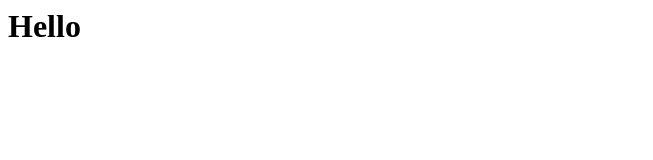
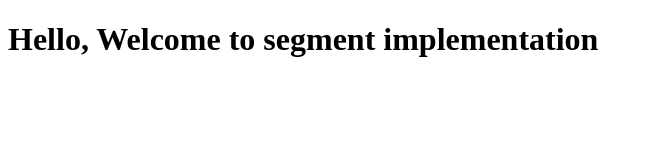
Before and after one commit to indal010/Segment, a plain HTML site: page index.html in a window 1280 px wide. Shown: the whole page, without its empty margins (0-653 px from the left). Drawn offline with Linux system fonts and the light colour scheme.

Commit message:
Message addition

```diff
--- a/index.html
+++ b/index.html
@@ -1 +1,9 @@
-<h1>Hello</h1>
+<!DOCTYPE html>
+<html>
+    <head>
+        <title>Segment Demo</title>
+    </head>
+    <body>
+      <h1>Hello, Welcome to segment implementation</h1>
+    </body>
+</html>
```
